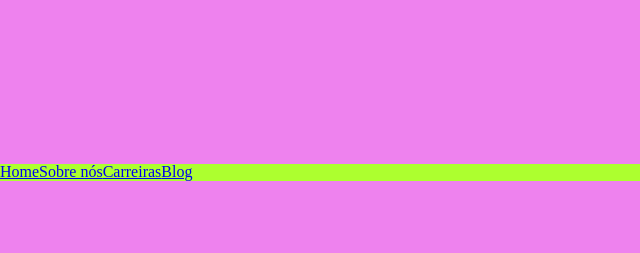
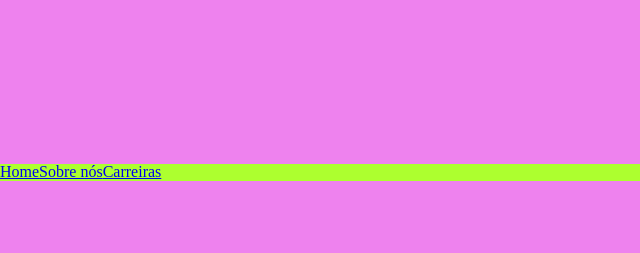
Before and after one commit to Guilherme-Joviniano/lux-site, a plain HTML site: page pages/blog.html in a window 1280 px wide. Shown: the top 253 px of the page, 0-640 px from the left. Drawn offline with Linux system fonts and the light colour scheme; files that its build step writes are made by us from their sources; files whose address does not match are found by name.

Commit message:
acerto do header

```diff
--- a/pages/blog.html
+++ b/pages/blog.html
@@ -22,9 +22,6 @@
                 <li class="nav-items">
                     <a href="#">Carreiras</a>
                 </li>
-                <li class="nav-items">
-                    <a href="#">Blog</a>
-                </li>
             </ul>
             <span class="search"><i class="fa-solid fa-magnifying-glass"></i></span>
         </nav>
```
